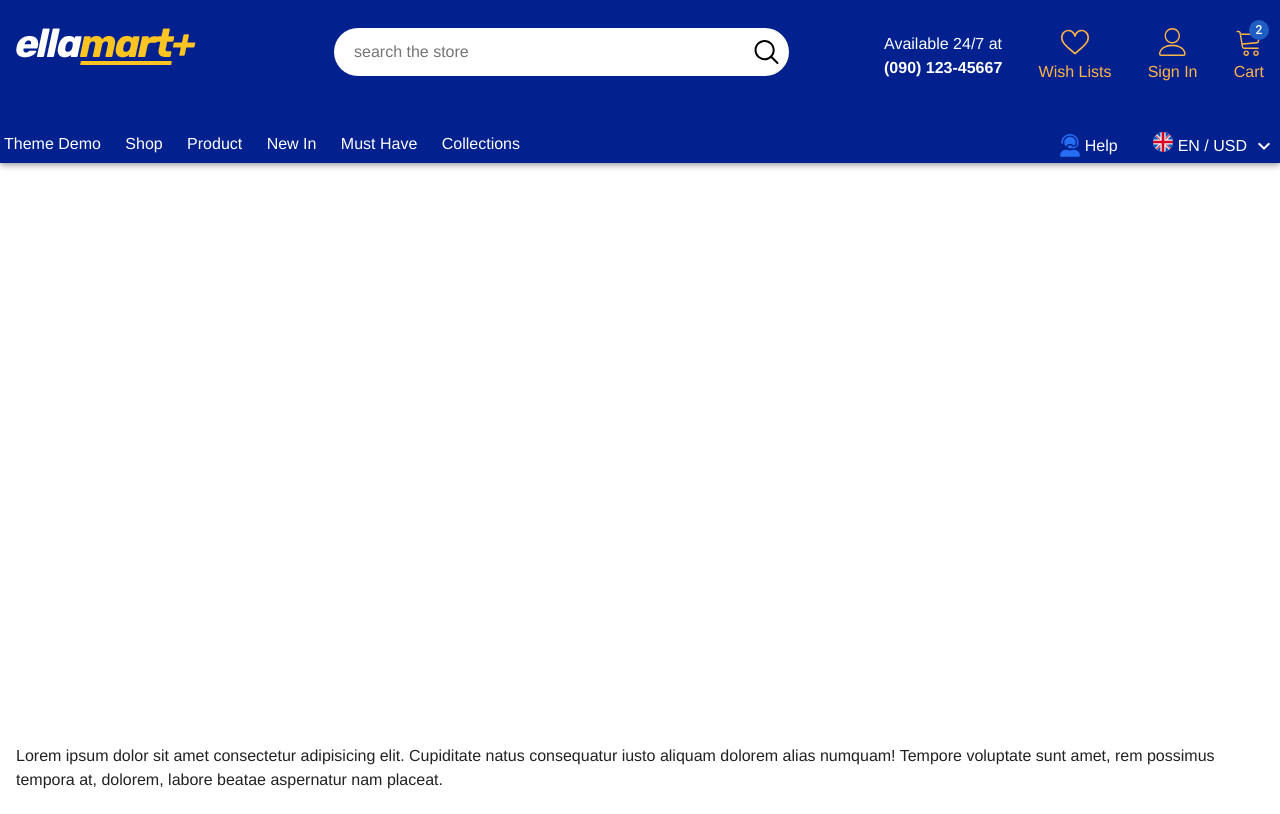
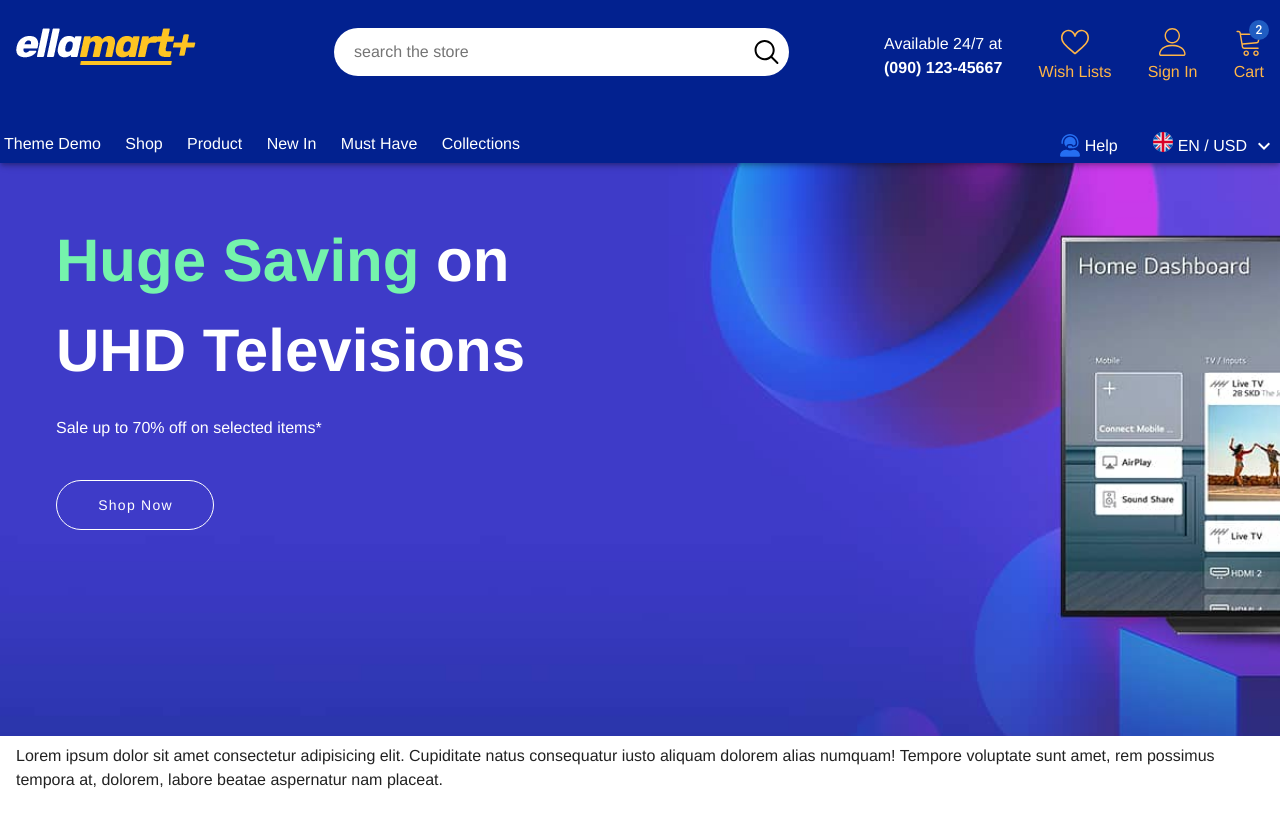
Before and after one commit to issasahbi/commerce-project, a Vue app: page / in a window 1280 px wide. Built offline with nearby package versions, Linux system fonts and the light colour scheme.

Commit message:
creation de upper Banner compenents

```diff
--- a/src/components/global/AppLayout.vue
+++ b/src/components/global/AppLayout.vue
@@ -3,7 +3,7 @@
     <v-layout>
       <app-nav></app-nav>
       <cart-drawer></cart-drawer>
-      <v-main>
+      <v-main style="padding-top: 150px">
         <slot></slot>
       </v-main>
       <app-footer></app-footer>
--- /dev/null
+++ b/src/components/home_pages/UpperBanner.vue
@@ -0,0 +1,48 @@
+<template>
+  <div class="banner">
+    <div class="parent">
+      <v-container>
+        <v-row>
+          <v-col cols="6">
+            <div class="cont">
+              <h3><span>Huge Saving</span> on UHD Televisions</h3>
+              <div class="hint">Sale up to 70% off on selected items*</div>
+              <v-btn
+                class="py-4 px-10"
+                density="combact"
+                variant="outlined"
+                style="border-radius: 30px; text-transform: none"
+              >
+                Shop Now</v-btn
+              >
+            </div>
+          </v-col>
+        </v-row>
+      </v-container>
+    </div>
+  </div>
+</template>
+<style lang="scss">
+.banner {
+  .parent {
+    height: 600px;
+    background-image: url(../../assets/images/banner-bg.jpg);
+    background-size: cover;
+    background-position: left top;
+    .cont {
+      color: white;
+      padding: 50px 0 0 0;
+      h3 {
+        font-size: 60px;
+        font-weight: 900;
+        span {
+          color: rgb(117, 243, 172);
+        }
+      }
+      .hint {
+        margin: 20px 0 40px;
+      }
+    }
+  }
+}
+</style>
--- a/src/views/HomeView.vue
+++ b/src/views/HomeView.vue
@@ -1,12 +1,15 @@
 <template>
   <div class="home"></div>
-  <h1>this is home</h1>
+  <UpperBanner />
 </template>
 
 <script>
 // @ is an alias to /src
-
+import UpperBanner from "@/components/home_pages/UpperBanner";
 export default {
   name: "HomeView",
+  components: {
+    UpperBanner,
+  },
 };
 </script>
```
